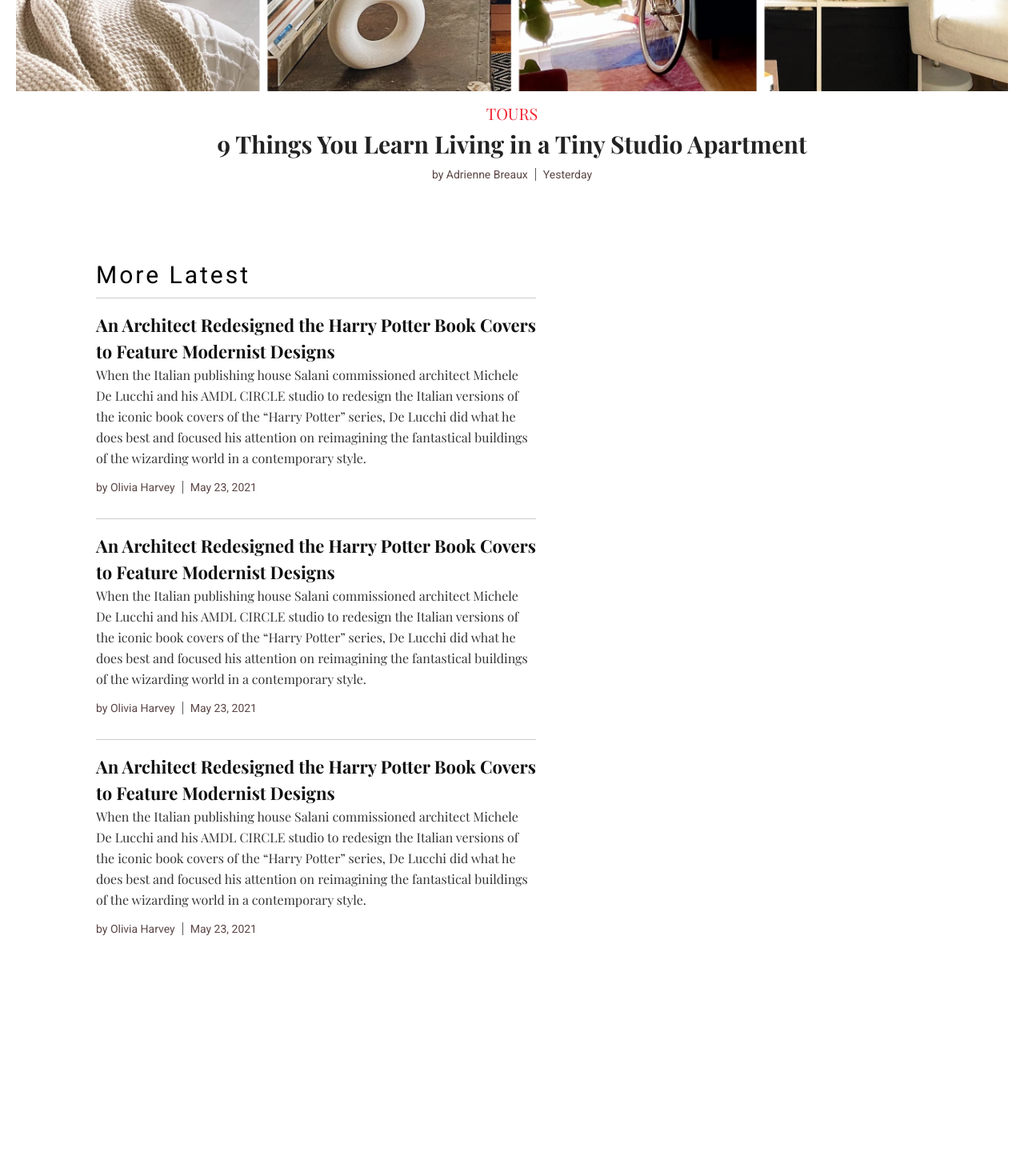
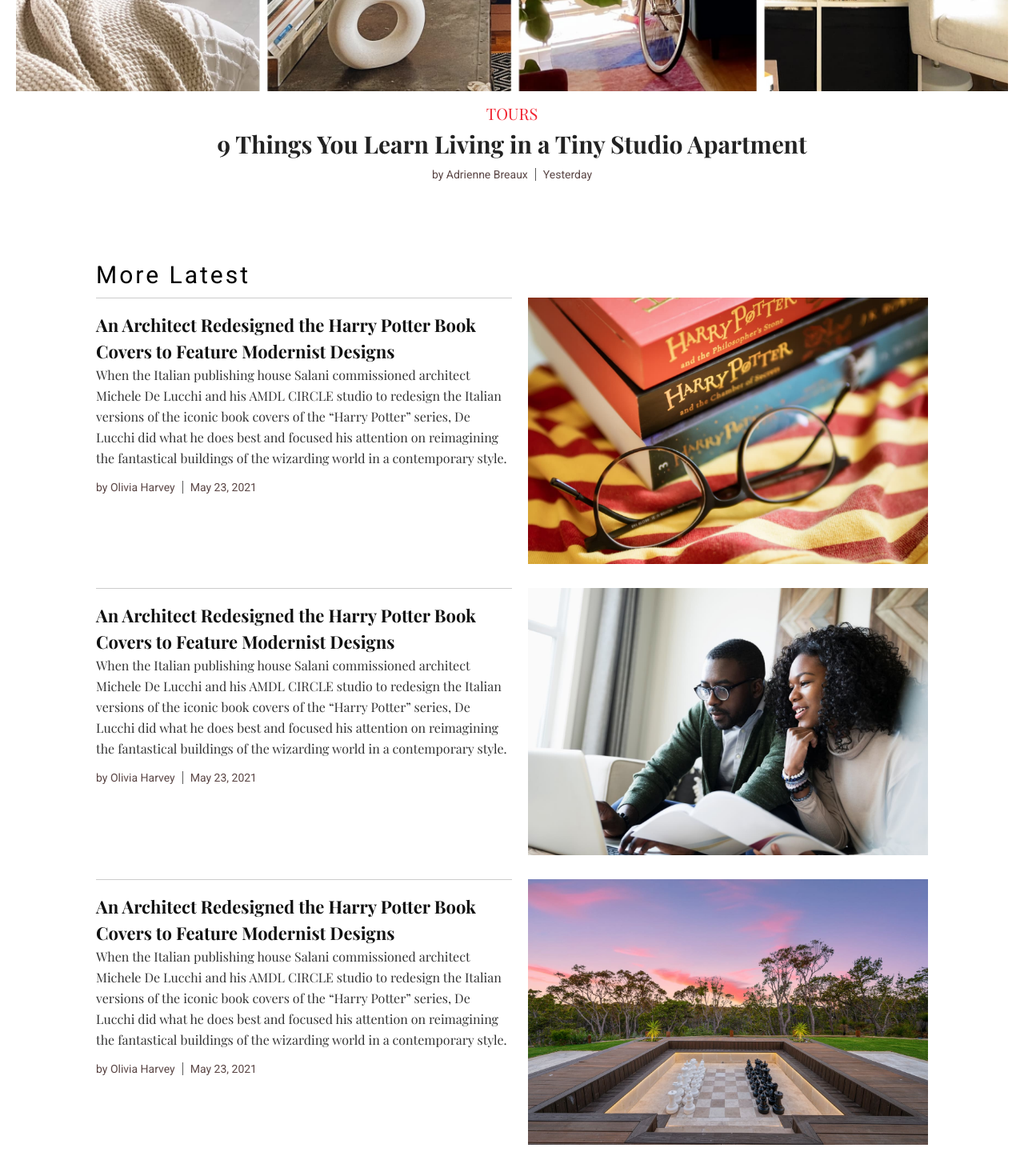
Before and after one commit to doramakh/multiple-language, a React (Create React App) app: page / in a window 1280 px wide. Shown: the part 626-2096 px from the top of the page at 80% size. Before the commit the page ends 1876 px from the top, so only its background shows below. Built offline with nearby package versions, Linux system fonts and the light colour scheme; a web font is replaced by a local one.

Commit message:
add styles to articles section

```diff
--- a/src/App.css
+++ b/src/App.css
@@ -557,8 +557,12 @@ img{
   list-style-type: none;
 }
 
+.articles-item {
+  margin-bottom: 30px;
+}
+
 .articles-link {
-  display: block;
+  display: flex;
   text-decoration: none;
   color: #111;
 }
@@ -592,3 +596,8 @@ img{
   font-family: "Roboto", sans-serif;
   color: #5b4746;
 }
+
+.articles-img {
+  display: block;
+  margin-left: 20px;
+}
--- a/src/Components/Articles.jsx
+++ b/src/Components/Articles.jsx
@@ -19,7 +19,7 @@ function Articles() {
                                         <span className="hero-time">May 23, 2021</span>
                                     </div>
                                 </div>
-                                <img src="" alt=""/>
+                                <img className="articles-img" src="./img/art-1.jpeg" alt="Harry Potter Book" width="500" />
                             </a>
                         </li>
                         <li className="articles-item">
@@ -36,7 +36,7 @@ function Articles() {
                                         <span className="hero-time">May 23, 2021</span>
                                     </div>
                                 </div>
-                                <img src="" alt=""/>
+                                <img className="articles-img" src="./img/art-2.jpeg" alt="People in front of laptop" width="500" />
                             </a>
                         </li>
                         <li className="articles-item">
@@ -53,7 +53,7 @@ function Articles() {
                                         <span className="hero-time">May 23, 2021</span>
                                     </div>
                                 </div>
-                                <img src="" alt=""/>
+                                <img className="articles-img" src="./img/art-3.jpeg" alt="Chess in the backyard" width="500" />
                             </a>
                         </li>
                     </ul>
```
